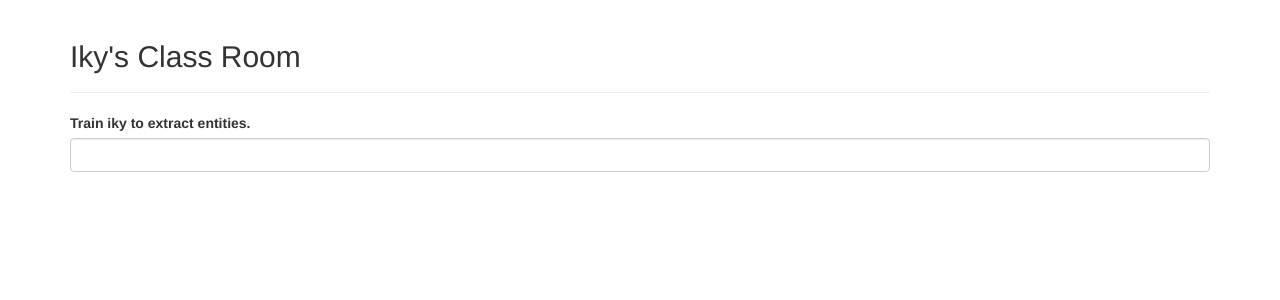
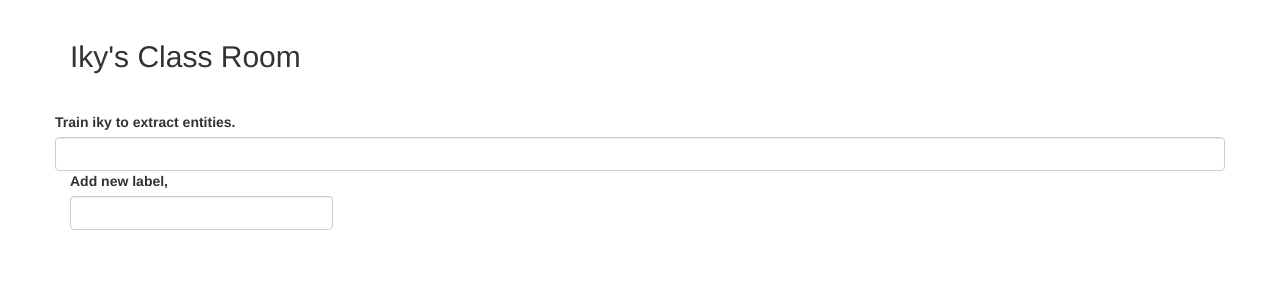
Before and after one commit to topdev0528/ai-chatbot-sample, a Flask app: page /train in a window 1280 px wide. Shown: the top 300 px of the page. Run offline with Flask 2, Linux system fonts and the light colour scheme; some libraries are stand-ins or nearby versions.

Commit message:
started training

```diff
--- a/iky_server/__init__.py
+++ b/iky_server/__init__.py
@@ -4,4 +4,4 @@ app = Flask(__name__)
 import iky_server.functions
 import iky_server.main
 import iky_server.api
-#mport iky_server.wit
+import iky_server.ner
--- a/iky_server/static/css/style.css
+++ b/iky_server/static/css/style.css
@@ -48,3 +48,7 @@ body {
 #wait{
     display: none;
 }
+
+#output{
+    margin-top: 20px;
+}
--- a/iky_server/static/js/script.js
+++ b/iky_server/static/js/script.js
@@ -29,4 +29,15 @@ $(document).ready(function(){
 		        send_req();
 		    }
 		})
+
+		$('#train_query').keydown(function (e){
+		    if(e.keyCode == 13){
+		       var user_say=$("#train_query").val();
+		       $.post("/pos_tag",
+		       	{text: user_say},
+		       	function(data){
+		       		 $('#output').html(data);
+		       	});
+		    }
+		});
 });
--- a/iky_server/templates/train.html
+++ b/iky_server/templates/train.html
@@ -1,7 +1,7 @@
 <html>
 <head>
 	<link rel="stylesheet" type="text/css" href="static/css/bootstrap.min.css">
-	<link rel="stylesheet" type="text/css" href="static/css/index.css">
+	<link rel="stylesheet" type="text/css" href="static/css/style.css">
 	<script src="static/js/jquery.min.js"></script>
 	<script src="static/js/bootstrap.min.js"></script>
 	<script src="static/js/script.js"></script>
@@ -11,9 +11,17 @@
 		<div class="page-header">
 			<h2>Iky's Class Room</h2>
 		</div>
-		<div class="train-area">
-		  <label for="query">Train iky to extract entities.</label>
-		  <input type="text" class="form-control" id="query">
+		<div class="row train-area">
+			<label for="query">Train iky to extract entities.</label>
+			<input type="text" class="form-control" id="train_query">
+		</div>
+		<div class="row">
+			<div class="col-xs-3">
+				<label for="ex2">Add new label,</label>
+				<input class="form-control" id="token_label" type="text">
+			</div>
+		</div>
+		<div class="row" id="output">
 		</div>
 	</div>
 </body>
```
Also changed, not shown: iky_server/ner.py (renamed from iky_server/ne.py, +6 -7 lines), 2 other files.
